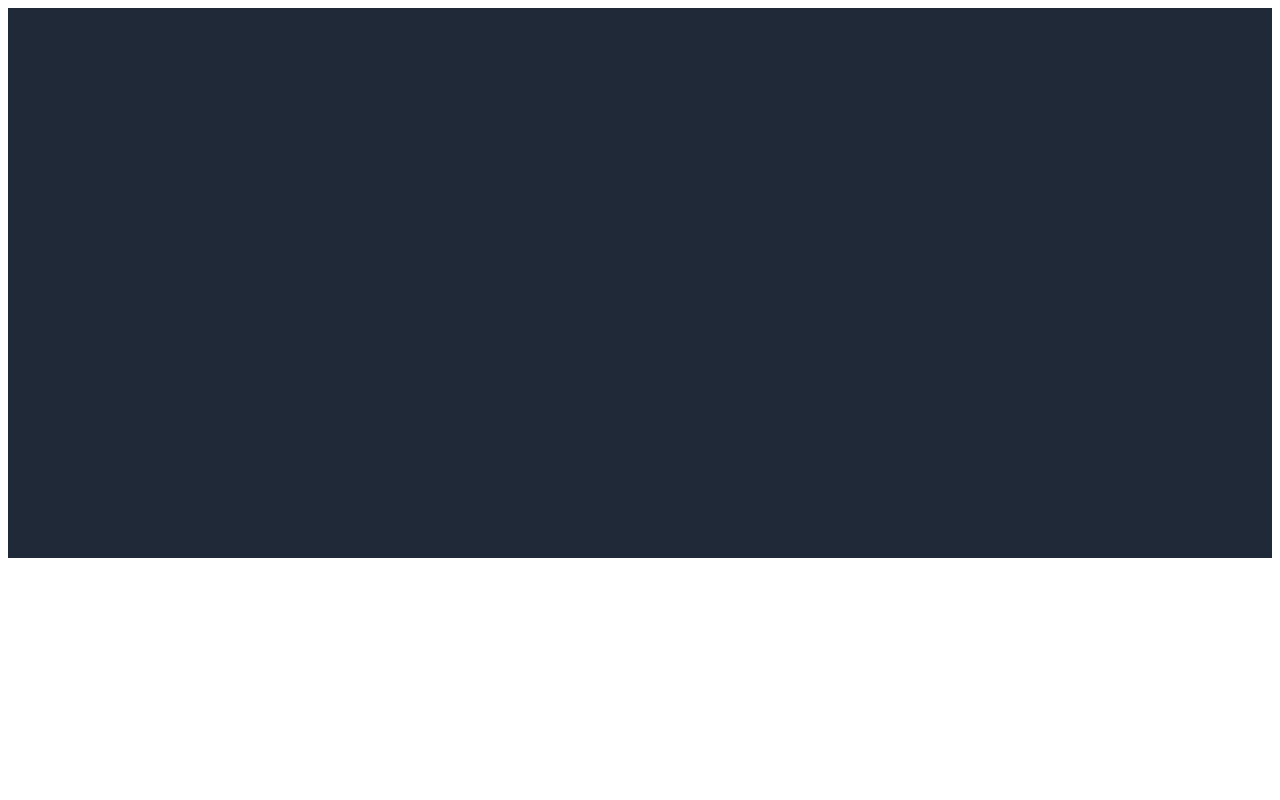
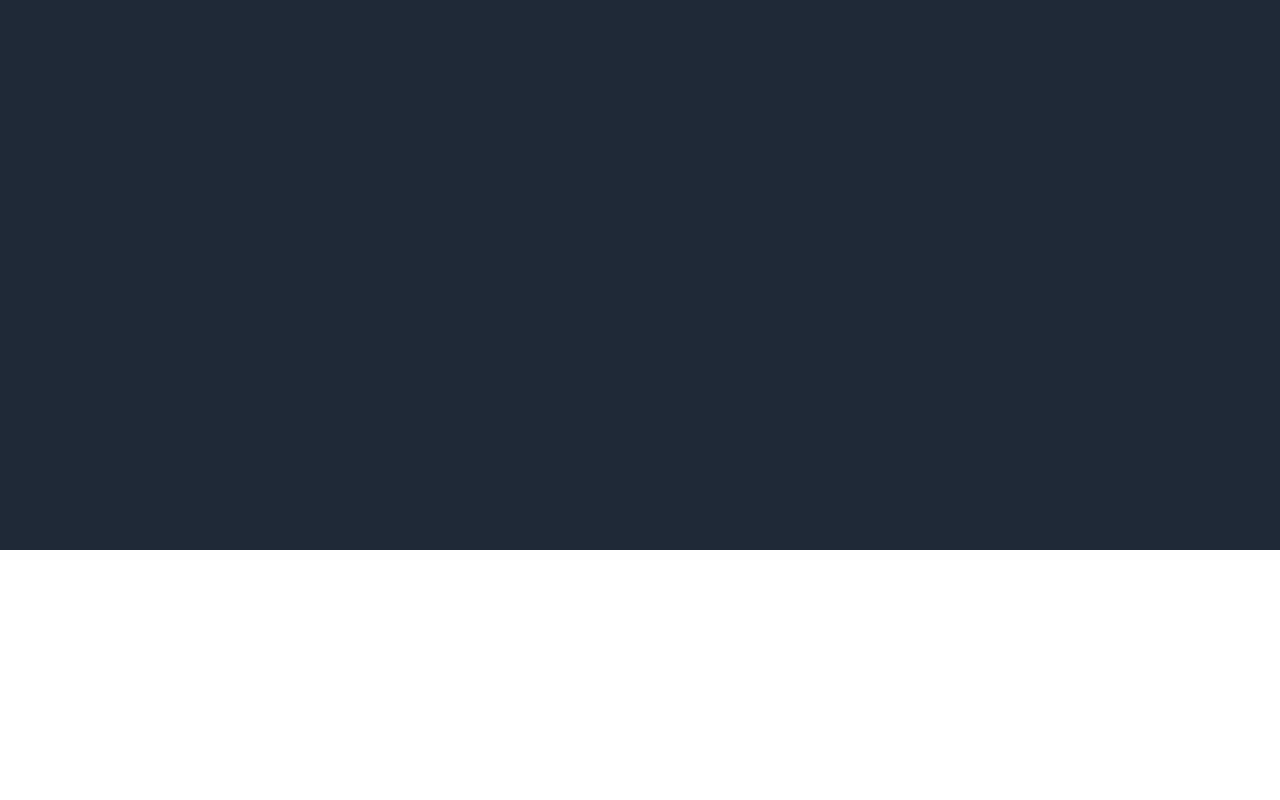
Before and after one commit to alessiopinti/Project-Landing-Page-2, a plain HTML site: page index.html in a window 1280 px wide. Shown: the top 800 px of the page. Drawn offline with Linux system fonts and the light colour scheme.

Commit message:
body margin

```diff
--- a/index.html
+++ b/index.html
@@ -10,6 +10,9 @@
 
     <div class="body">
         <div class="header">
+            <div class="header-content">
+
+            </div>
 
         </div>
         <div class="information">
--- a/style.css
+++ b/style.css
@@ -1,3 +1,7 @@
+
+body {
+    margin: 0;
+}
 
 .body {
     display: flex;
```
